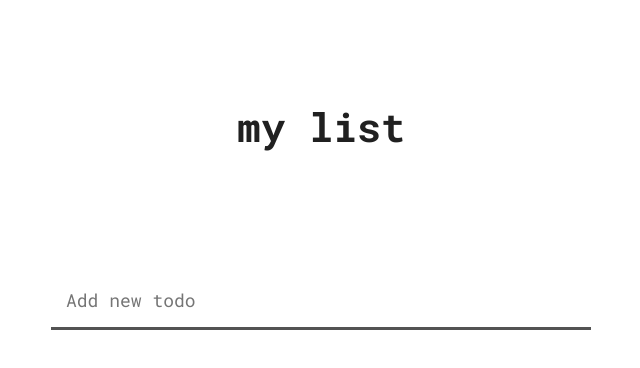
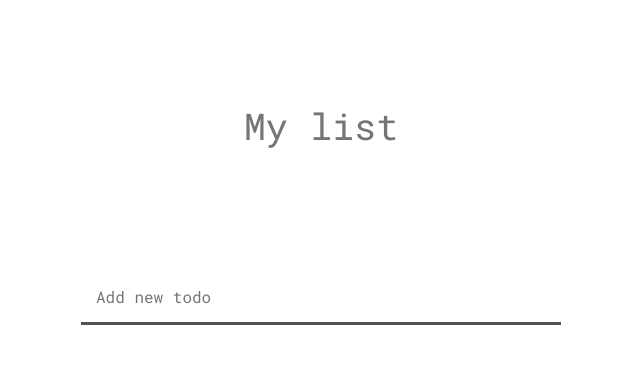
Before and after one commit to isabellazc/todoList, a plain HTML site: page index.html in a window 1280 px wide. Shown: the whole page, without its empty margins (319-959 px from the left). Drawn offline with Linux system fonts and the light colour scheme.

Commit message:
add the edit title feature

```diff
--- a/index.html
+++ b/index.html
@@ -17,13 +17,15 @@
 </head>
 <body>
 
-    <h1>my list</h1>
+    <form id="title-form" class="title-form" autocomplete="off">
+        <input id="title" placeholder="My list" type="text">
+    </form>
     <div class="list">
         <ul id="list">
             <!--<li><div  id="item-1" class="list-item"><p>Walk the dog</p><i class="fa-solid fa-ellipsis-vertical"></i>-->
 
         </ul>
-        <form id="form" class="todo-form" autocomplete="off">
+        <form id="add-form" class="add-form" autocomplete="off">
             <br>
             <input id='new-item' placeholder="Add new todo "type="text">
 
--- a/main.js
+++ b/main.js
@@ -30,6 +30,18 @@ input.addEventListener('keypress', (event) => {
 
 })
 
+//Add new title to the list
+const title = document.getElementById('title');
+
+title.addEventListener('keypress', (event) =>{
+    if(event.key === "Enter"){
+
+        event.preventDefault()
+        return
+    }
+
+})
+
 
 
 function renderTodo(listTodo){
@@ -45,5 +57,4 @@ function renderTodo(listTodo){
 //made appear the add todo input
 
 //change the name of the list
-//change font
 //activate dots buttons
--- a/styles.css
+++ b/styles.css
@@ -1,5 +1,5 @@
 * {
-    font-size: 18px;
+    font-size: 16px;
     font-family: 'Roboto Mono', monospace;
 
 }
@@ -77,10 +77,8 @@ button::after{
     background-color: rgb(147, 147, 147) ;
 }
 
-/*add new item section*/
-
-
-.todo-form{
+/*add new item form*/
+.add-form{
     justify-items: center;
     display: flex;
     margin: 0px auto;
@@ -88,8 +86,7 @@ button::after{
     border-radius: 10px;
 }
 
-
-input{
+#add-form input{
     color:  rgb(83, 83, 83) ;
     background-color: white;
     border: none;
@@ -101,12 +98,27 @@ input{
 }
 
 
-input[type=text]:focus {
+#add-form input[type=text]:focus {
     border: none;
     border-bottom: solid 3px rgb(83, 83, 83);
     outline: none;
     background-color: white;
 }
+/*title form*/
+#title-form{
+    color: rgb(32, 32, 32);
+    text-align: center;
+    margin: 100px auto;
+}
+#title-form input{
+    font-size: 2.3rem;
+    border:none;
+    align-content: center;
+    outline: none;
+    text-align: center;
+}
+
+
 
 /*utilities*/
 .hidden{
```
